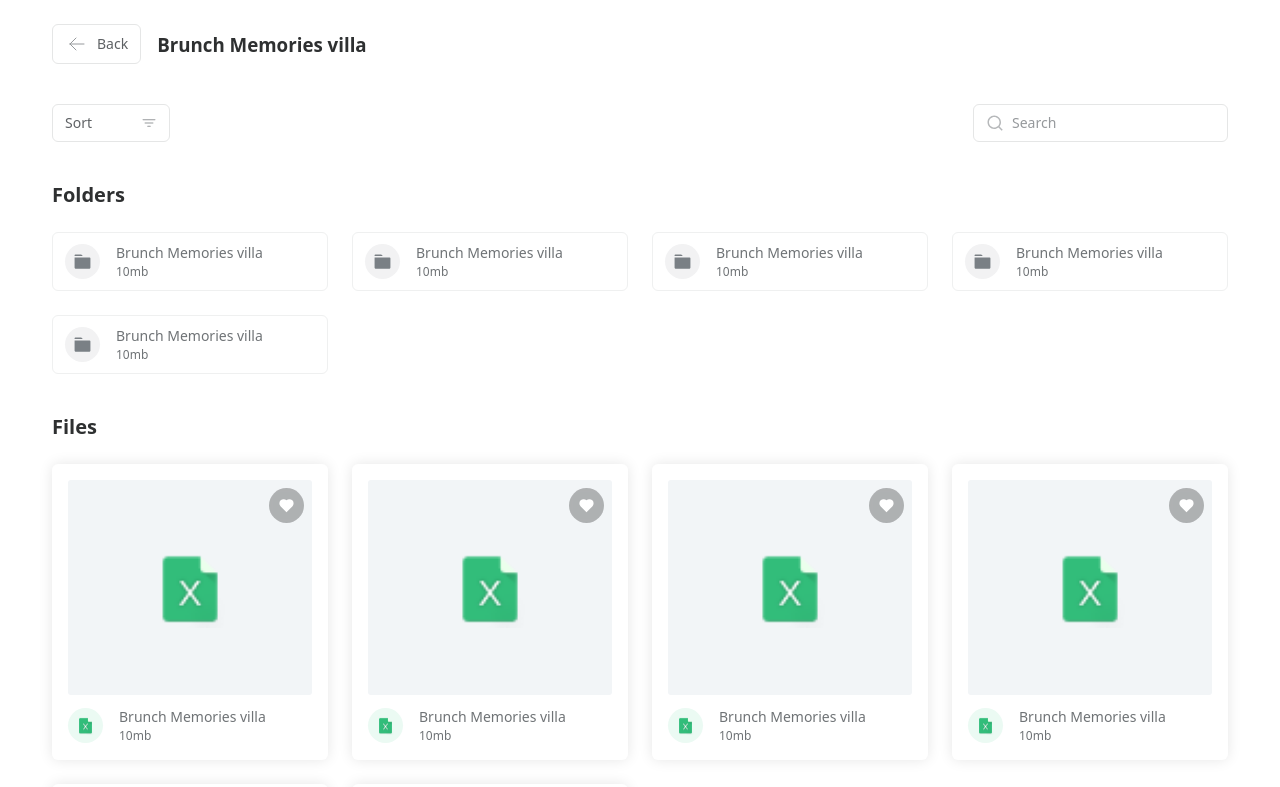
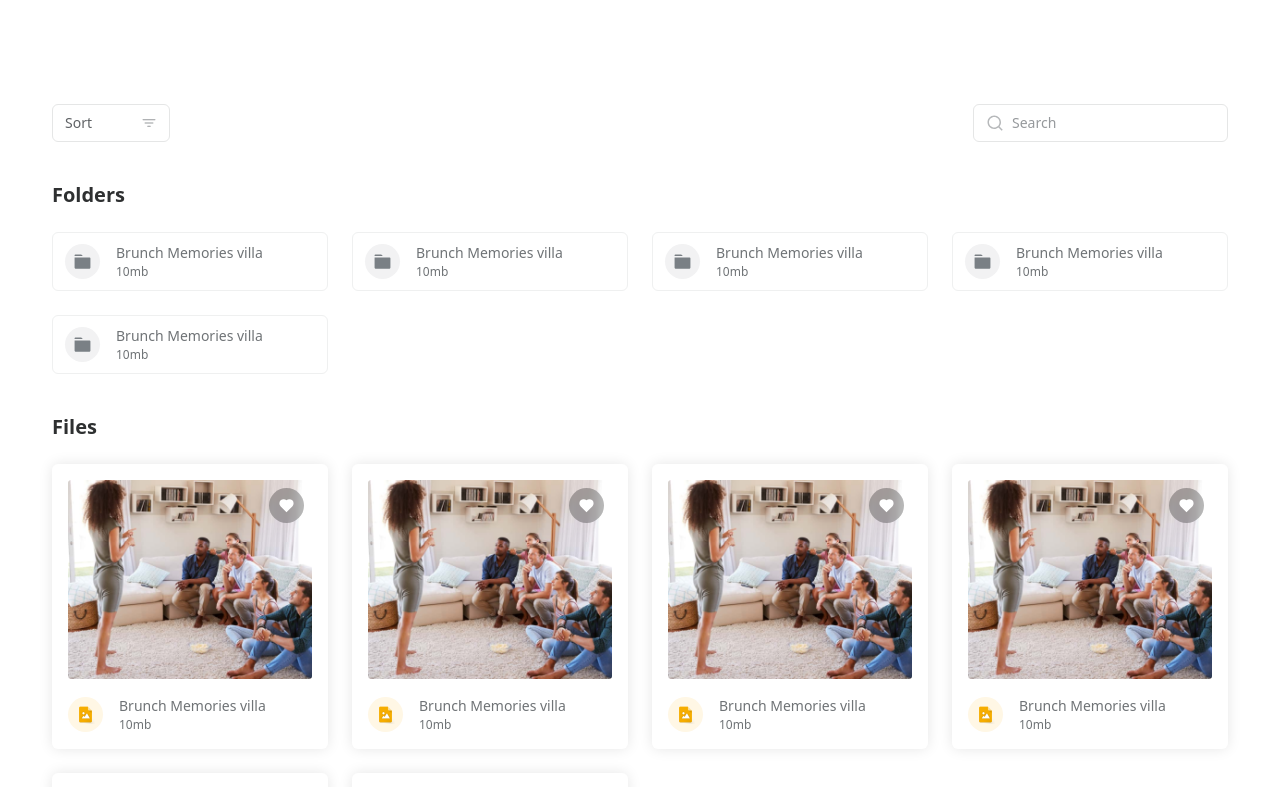
Before and after one commit to michaelhpet/web-drive, a React (Vite) app: page / in a window 1280 px wide. Shown: the top 787 px of the page. Built offline with nearby package versions, Linux system fonts and the light colour scheme; a web font is replaced by a local one.

Commit message:
chore: create types

```diff
--- a/src/components/FileCard/index.tsx
+++ b/src/components/FileCard/index.tsx
@@ -16,7 +16,7 @@ interface Props {
 }
 
 export default function FileCard(props: Props) {
-  const fileType = FILE_TYPES.sheets;
+  const fileType = FILE_TYPES.image;
   const [isOpen, setIsOpen] = useState(false);
 
   return (
--- a/src/components/Layout/index.tsx
+++ b/src/components/Layout/index.tsx
@@ -5,21 +5,34 @@ import { ReactNode } from "react";
 import SortIcon from "../../icons/SortIcon";
 import SearchIcon from "../../icons/SearchIcon";
 import ArrowLeftIcon from "../../icons/ArrowLeftIcon";
+import { useNavigate, useParams } from "react-router-dom";
 
 interface Props {
   children: ReactNode;
 }
 
 export default function Layout(props: Props) {
+  const { folderId } = useParams();
+  const navigate = useNavigate();
+
   return (
     <div className={classes.container}>
       <nav className={classes.nav}>
-        <button className={classes.back_button}>
-          <ArrowLeftIcon />
-          <p>Back</p>
-        </button>
+        {Boolean(folderId) ? (
+          <>
+            <button
+              className={classes.back_button}
+              onClick={() => navigate(-1)}
+            >
+              <ArrowLeftIcon />
+              <p>Back</p>
+            </button>
 
-        <h3>Brunch Memories villa</h3>
+            <h3>Brunch Memories villa</h3>
+          </>
+        ) : (
+          <div style={{ width: 0, height: 40 }} />
+        )}
       </nav>
 
       <header className={classes.header}>
```
Also changed, not shown: src/lib/types/index.ts (added, +17 -0 lines), src/lib/api/config.ts (added).
